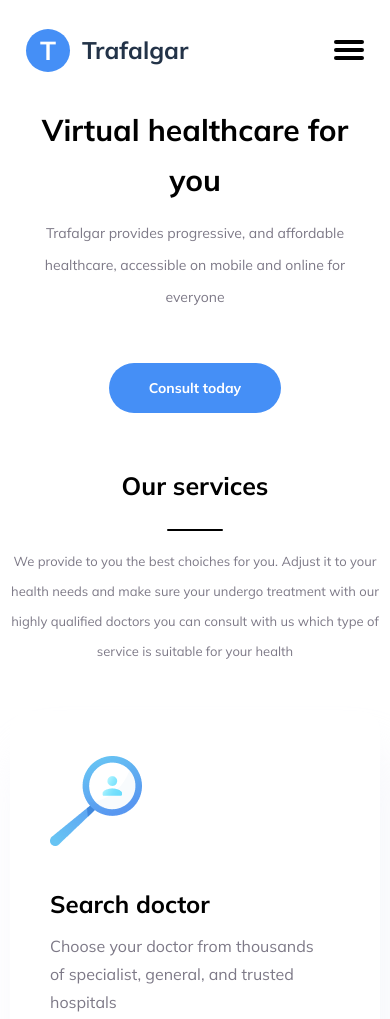
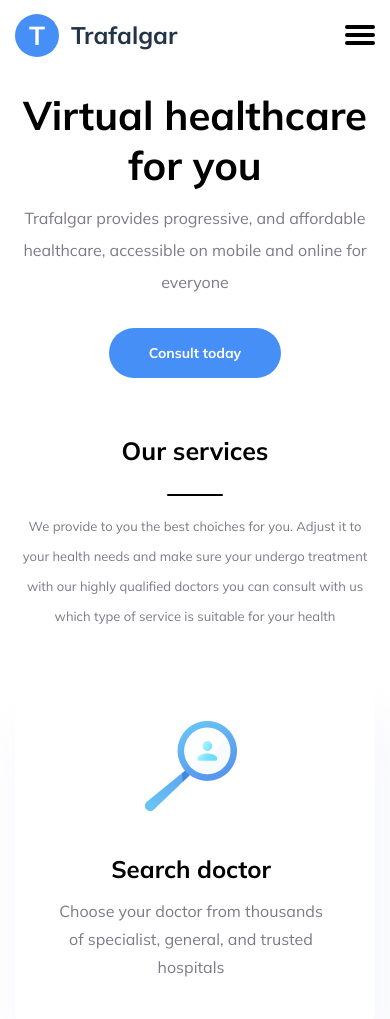
Before and after one commit to kopalaGitHub/Trafalgar.io, a website: page index.html in a window 390 px wide. Shown: the top 1019 px of the page. Drawn offline with Linux system fonts and the light colour scheme.

Commit message:
looking good

```diff
--- a/sass/_base.scss
+++ b/sass/_base.scss
@@ -19,4 +19,5 @@ a {
 .wrapper {
   max-width: 1230px;
   margin: auto;
+  margin-bottom: 3px;
 }
--- a/sass/_meida.scss
+++ b/sass/_meida.scss
@@ -1,6 +1,6 @@
 @media screen and (max-width: 1350px) {
   .wrapper {
-    margin: 0 50px;
+    margin: 0 50px 3px;
   }
   .imges {
     width: 600px;
@@ -55,7 +55,7 @@
 }
 @media screen and (max-width: 1000px) {
   .homePage_main {
-    margin-top: 80px;
+    margin-top: 60px;
   }
   .imges {
     display: none;
@@ -102,6 +102,10 @@
   .homePage_mainBox {
     max-width: 455px;
   }
+  .top-nav {
+    margin-top: 10px;
+    padding: 0;
+  }
   .homePage_mainBox-title {
     font-size: 38px;
     margin-bottom: 12px;
@@ -113,7 +117,7 @@
     font-size: 16px;
   }
   .homePage_mainBottom {
-    margin-top: 85px;
+    margin-top: 60px;
   }
   .homePage_mainBottom-title {
     font-size: 30px;
@@ -121,9 +125,15 @@
   .homePage_mainBottom-content {
     font-size: 15px;
   }
+  .card {
+    text-align: center;
+  }
   .cardWrapper {
     grid-template-columns: repeat(1, 1fr);
     grid-template-rows: 355px 355px 355px;
+  }
+  .cardWrapper_buttom {
+    margin: 36px auto;
   }
   .aboutSection_wrapper-title {
     font-size: 35px;
@@ -155,6 +165,39 @@
   }
   .cardWrapper-backgroundImg {
     display: none;
+  }
+  .costumerSection {
+    padding: 15px;
+    margin-top: 50px;
+  }
+  .costumerSection_header {
+    font-size: 18px;
+    margin-bottom: 5px;
+  }
+  .costumerSection_contentWrapper {
+    margin-top: 15px;
+  }
+  .costumerImg {
+    width: 70px !important;
+    height: 70px !important;
+  }
+  .costumerInfo {
+    line-height: 25px !important;
+  }
+  .costumerInfo-name {
+    font-size: 18px;
+  }
+  .costumerInfo-job {
+    font-size: 14px;
+  }
+  .costumerSection_contentWrapper-imgBox {
+    gap: 15px;
+  }
+  .costumerSection_contentWrapper {
+    font-size: 16px !important;
+  }
+  .costumerSection_contentWrapper-content {
+    font-size: 13px;
   }
 }
 
@@ -201,6 +244,10 @@
   }
   .header_nav-list {
     color: white;
+    opacity: 1;
+    &:hover {
+      color: black;
+    }
   }
   .menu > li:not(:last-child) {
     border-bottom: 1px solid #444;
@@ -209,25 +256,23 @@
 
 @media screen and (max-width: 425px) {
   .wrapper {
-    margin: 0 10px;
+    margin: 0 15px 3px;
   }
-  .top-nav {
-    margin-top: 25px;
-  }
+
   .homePage_main {
     margin-top: 30px;
   }
   .homePage_mainBox {
-    max-width: 330px;
+    max-width: 100%;
   }
   .homePage_mainBox-title {
-    font-size: 30px;
+    font-size: 40px;
     margin-bottom: 12px;
     line-height: 50px;
   }
   .homePage_mainBox-content {
-    font-size: 14px;
-    margin: 0 0 50px;
+    font-size: 16px;
+    margin: 0 0 30px;
   }
   .homePage_mainBox-button {
     font-size: 14px;
@@ -256,36 +301,4 @@
     font-size: 14px;
     margin: 25px 0 35px;
   }
-  .costumerSection {
-    padding: 15px;
-  }
-  .costumerSection_header {
-    font-size: 18px;
-    margin-bottom: 5px;
-  }
-  .costumerSection_contentWrapper {
-    margin-top: 15px;
-  }
-  .costumerImg {
-    width: 70px !important;
-    height: 70px !important;
-  }
-  .costumerInfo {
-    line-height: 25px !important;
-  }
-  .costumerInfo-name {
-    font-size: 18px;
-  }
-  .costumerInfo-job {
-    font-size: 14px;
-  }
-  .costumerSection_contentWrapper-imgBox {
-    gap: 15px;
-  }
-  .costumerSection_contentWrapper {
-    font-size: 16px !important;
-  }
-  .costumerSection_contentWrapper-content {
-    font-size: 13px;
-  }
 }
```
Also changed, not shown: css/style.css.
